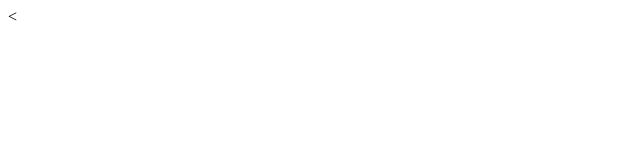
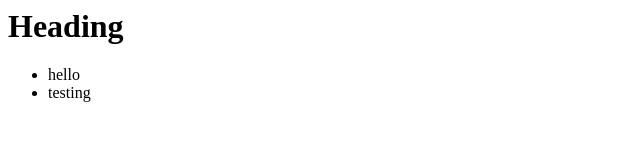
Before and after one commit to kannan-chandra/hn-remix, a plain HTML site: page index.html in a window 1280 px wide. Shown: the whole page, without its empty margins (0-640 px from the left). Drawn offline with Linux system fonts and the light colour scheme.

Commit message:
testing adding node via js

```diff
--- a/index.html
+++ b/index.html
@@ -1,8 +1,16 @@
-<<html>
+<html>
 <head>
 	<title>HN Remix</title>
+
+	<script type="text/javascript" src="script.js"></script>
 </head>
 <body>
 
+	<h1>Heading</h1>
+
+	<ul id="list">
+		<li>hello</li>
+	</ul>
+
 </body>
 </html>
--- /dev/null
+++ b/script.js
@@ -0,0 +1,6 @@
+window.onload = function() {
+	var list = document.getElementById('list');
+	var node = document.createElement('li');
+	node.innerHTML = "testing";
+	list.appendChild(node);
+}
```
